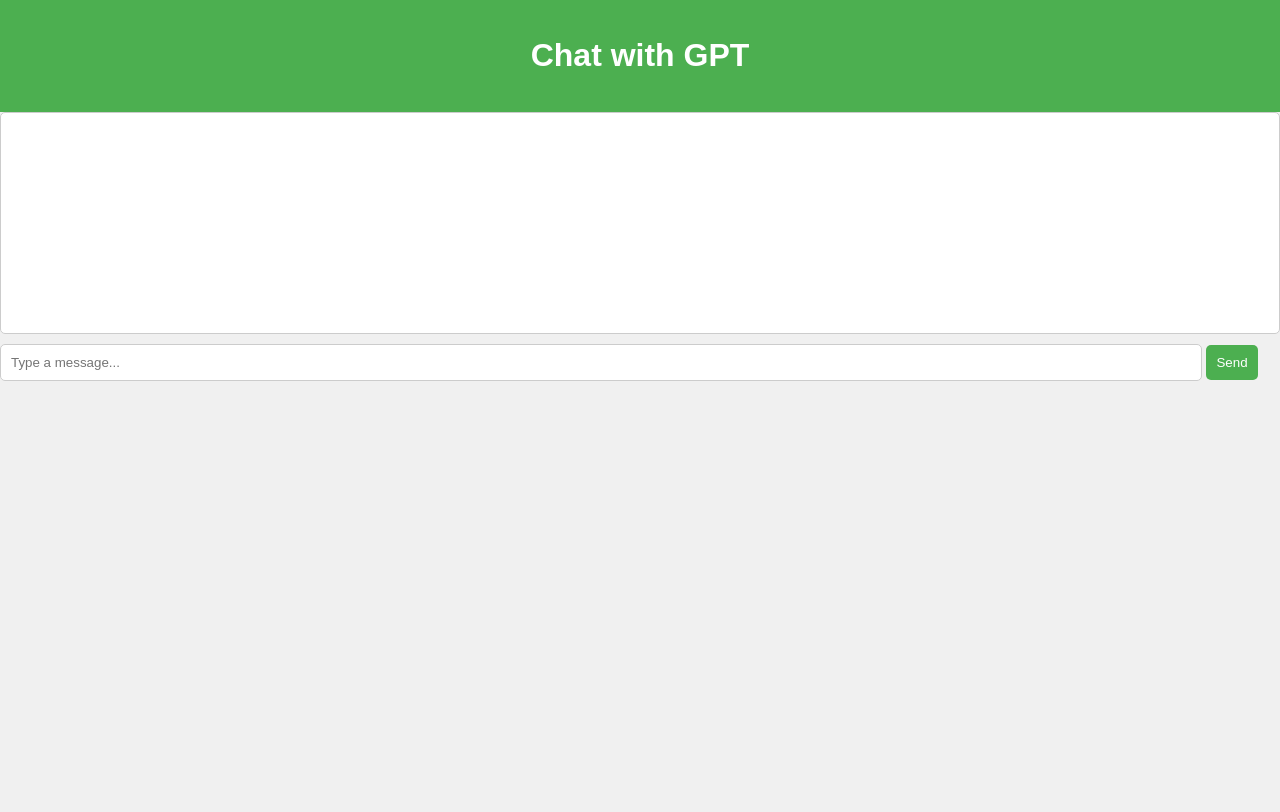
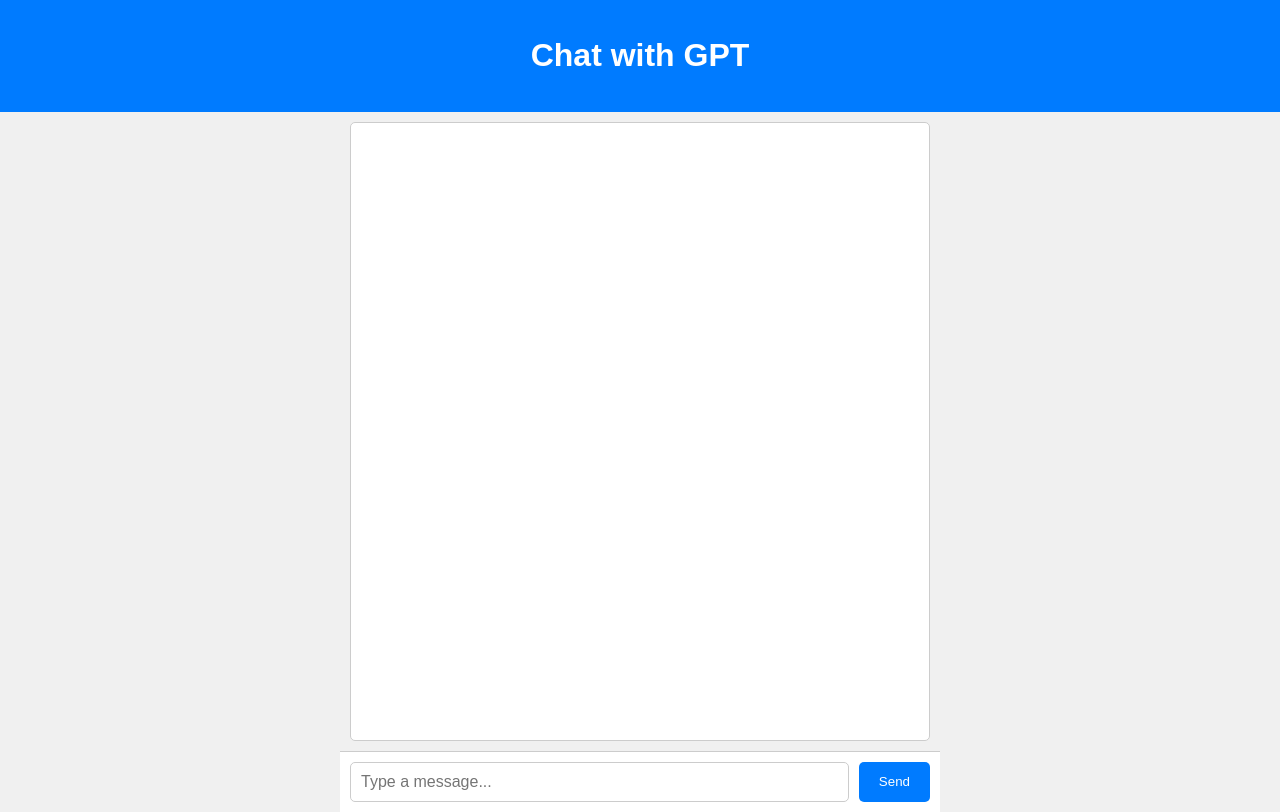
Before and after one commit to NivKing/talk-with-open-ai, a plain HTML site: page index.html in a window 1280 px wide. Drawn offline with Linux system fonts and the light colour scheme.

Commit message:
Update styles.css

```diff
--- a/styles.css
+++ b/styles.css
@@ -6,69 +6,68 @@
 }
 
 header {
-    background-color: #4CAF50;
+    background-color: #007bff;
     color: white;
     text-align: center;
     padding: 1em 0;
 }
 
-.profile {
-    text-align: center;
-    margin: 20px;
+.chat-container {
+    display: flex;
+    flex-direction: column;
+    height: calc(100vh - 100px);
+    justify-content: space-between;
+    max-width: 600px;
+    margin: 0 auto;
 }
 
-.profile img {
-    border-radius: 50%;
-    width: 100px;
-    height: 100px;
-    transition: transform 0.3s;
-}
-
-.profile img:hover {
-    transform: scale(1.1);
-}
-
-.posts {
-    margin: 20px;
-}
-
-.post {
+.chatbox {
     background-color: white;
     padding: 10px;
-    margin-bottom: 10px;
-    border-radius: 5px;
-    box-shadow: 0 2px 4px rgba(0, 0, 0, 0.1);
-    transition: background-color 0.3s;
-}
-
-.post:hover {
-    background-color: #e0e0e0;
-}
-
-.chat {
-    margin: 20px;
-}
-
-#chatbox {
-    background-color: white;
-    padding: 10px;
-    height: 200px;
-    overflow-y: scroll;
+    flex-grow: 1;
+    overflow-y: auto;
     border: 1px solid #ccc;
     border-radius: 5px;
     margin-bottom: 10px;
 }
 
+.user-message, .bot-message {
+    max-width: 75%;
+    padding: 10px;
+    margin: 10px 0;
+    border-radius: 10px;
+    word-wrap: break-word;
+}
+
+.user-message {
+    background-color: #dcf8c6;
+    align-self: flex-end;
+}
+
+.bot-message {
+    background-color: #f1f1f1;
+    align-self: flex-start;
+}
+
+.input-container {
+    display: flex;
+    border-top: 1px solid #ccc;
+    padding: 10px;
+    background-color: #fff;
+}
+
 input[type="text"] {
-    width: calc(100% - 100px);
+    width: 100%;
     padding: 10px;
     border: 1px solid #ccc;
     border-radius: 5px;
+    margin-right: 10px;
+    font-size: 16px;
 }
 
 button {
-    padding: 10px;
-    background-color: #4CAF50;
+    padding: 10px 20px;
+    background-color: #007bff;
     color: white;
     border: none;
     border-radius: 5px;
@@ -77,5 +76,13 @@
 }
 
 button:hover {
-    background-color: #45a049;
+    background-color: #0056b3;
 }
+
+.chatbox {
+    display: flex;
+    flex-direction: column;
+    overflow-y: auto;
+    height: 400px;
+    margin: 10px;
+}
```
